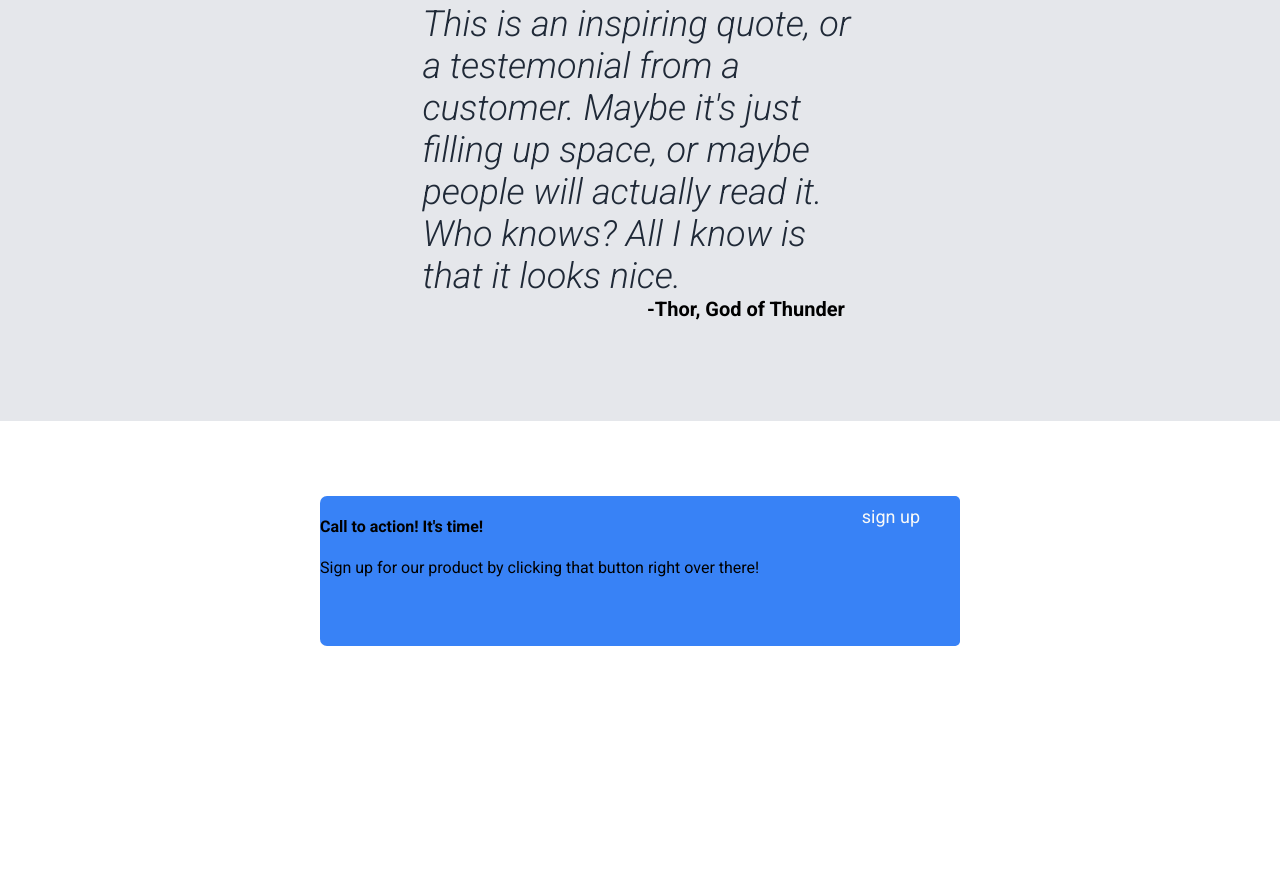
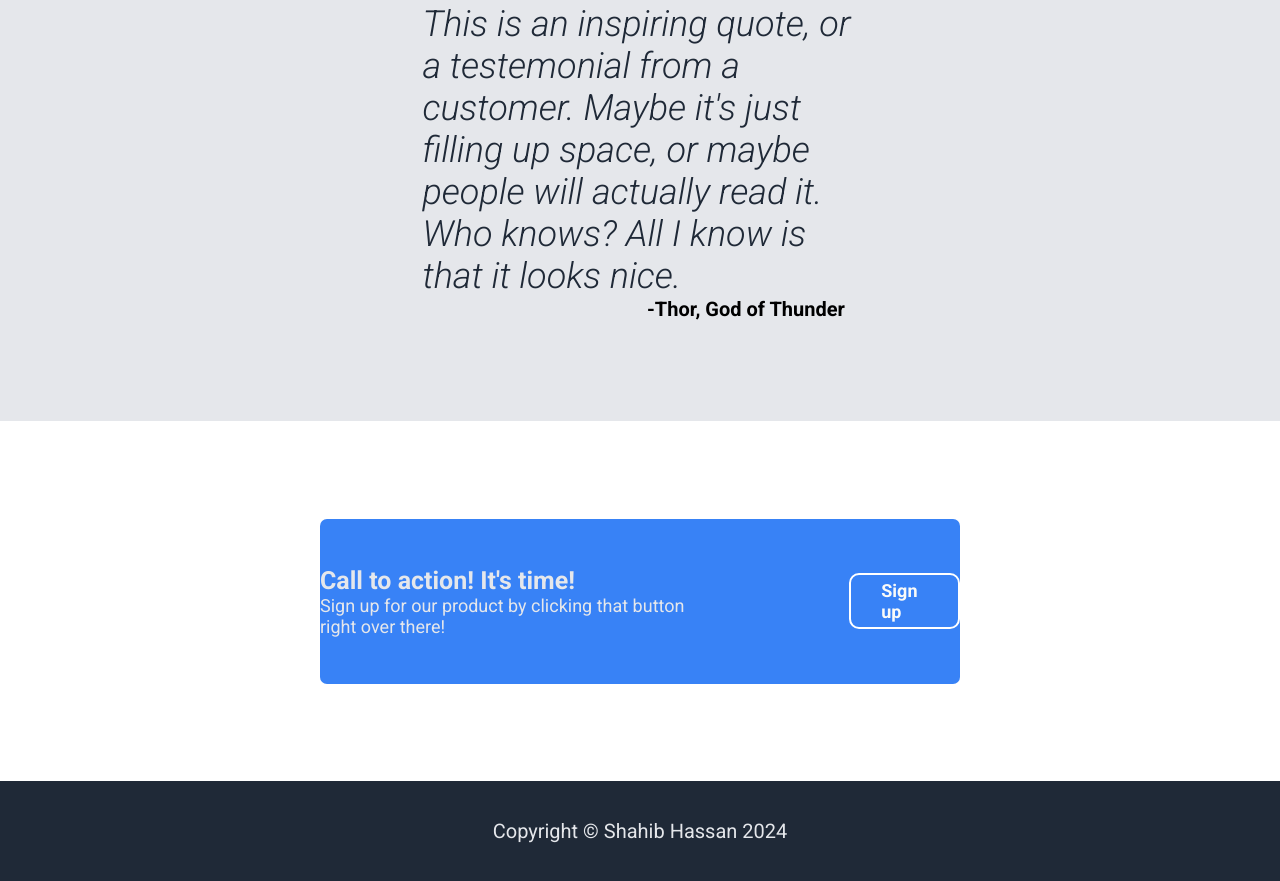
Before and after one commit to ShahibHassan/landing-page, a plain HTML site: page index.html in a window 1280 px wide. Shown: the part 1172-2053 px from the top of the page. Before the commit the page ends 1893 px from the top, so only its background shows below. Drawn offline with Linux system fonts and the light colour scheme.

Commit message:
created landing page

```diff
--- a/index.html
+++ b/index.html
@@ -66,12 +66,11 @@
             <h4>Call to action! It's time!</h4>
             <p>Sign up for our product by clicking that button right over there!</p>
         </div>
-        <a class="button">sign up</a>
+        <a class="button">Sign up</a>
     </div>
     </div>
 
-    <div class="footer">
-    </div>
+    <div class="footer">Copyright © Shahib Hassan 2024 </div>
 
 </body>
 </html>
--- a/style.css
+++ b/style.css
@@ -157,14 +157,52 @@ h3 {
     height: 300px;
     justify-content: center;
     align-items: center;
+    color: #E5E7EB;
+    margin: 30px 0;
 }
-
 
 .pop-up {
     background-color: #3882F6;
-    height: 150px;
+    height: 165px;
     border-radius: 7px;
     width:50%;
     display: flex;
-    justify-content: space-between;
+    align-items: center;
+    justify-content: center;
+    gap: 150px;
 }
+
+.popup-text h4 {
+    font-size: 25px;
+    padding: 0px;
+    margin: 0px;
+}
+
+.popup-text p {
+    font-size: 18px;
+    padding: 0px;
+    margin: 0px;
+}
+
+.popup-text {
+    display: flex;
+    flex-direction: column;
+    justify-content: center;
+}
+
+.pop-up .button {
+    border: 2px solid white;
+    border-radius: 10px;
+    padding: 5px 30px;
+    font-weight: 600;
+}
+
+.footer {
+    background-color:#1f2937;
+    color: #E5E7EB;
+    font-size: 20px;
+    height: 100px;
+    display: flex;
+    align-items: center;
+    justify-content: center;
+}
```
